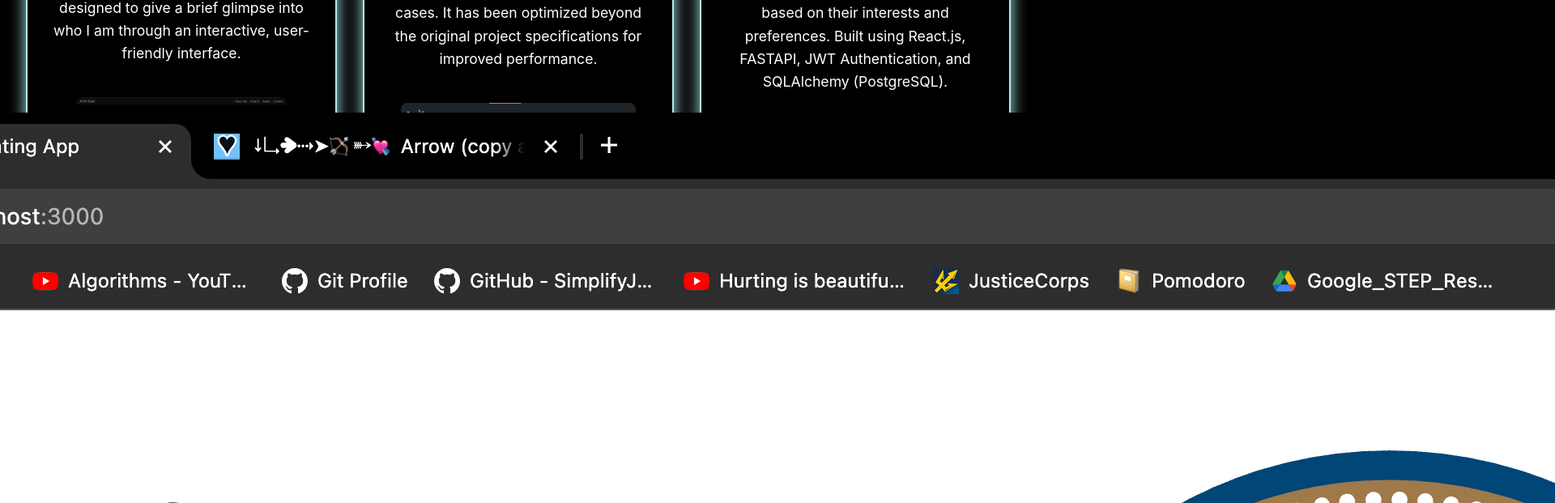
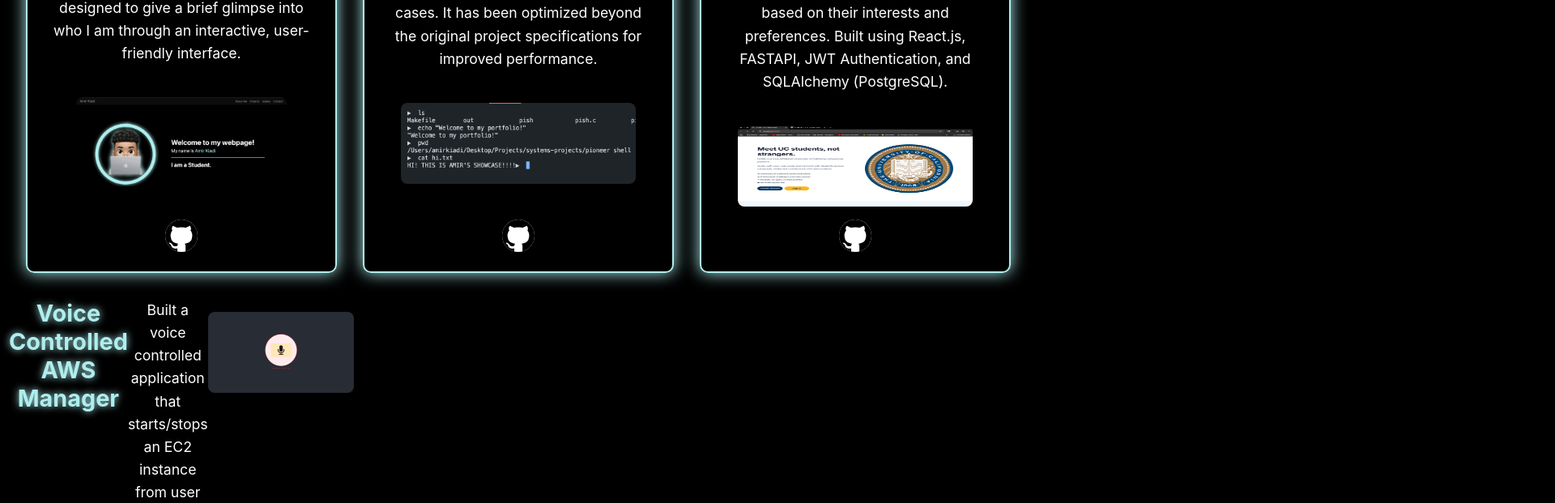
Before and after one commit to amirr-k/portfolio, a React (Create React App) app: page / in a window 1280 px wide. Shown: the part 2135-2756 px from the top of the page at 81% size, 1920 px wide, since content can reach past the window. Built offline with nearby package versions, Linux system fonts and the light colour scheme.

Commit message:
Forgot to add classname for image styling

```diff
--- a/src/Projects.js
+++ b/src/Projects.js
@@ -78,7 +78,7 @@ const Projects = () => {
                             to connect with classmates based on their interests and preferences.
                             Built using React.js, FASTAPI, JWT Authentication, and SQLAlchemy (PostgreSQL).
                         </p>
-                        <img src={imgThree} alt="Project Preview" className=""/>
+                        <img src={imgThree} alt="Project Preview" className="projImageTwo"/>
                         <button className="button" onClick={() => window.open('https://github.com/amirr-k/UCMe', '_blank')}>
                             <img src={git} alt="GitHub"/>
                         </button>
@@ -90,7 +90,7 @@ const Projects = () => {
                             starts/stops an EC2 instance from user speech with an 18s end to end response time.
                             Built using React.js, AWS Lambda, and AWS Transcribe.
                         </p>
-                        <img src={imgFour} alt="Project Preview" className=""/>
+                        <img src={imgFour} alt="Project Preview" className="projImageTwo"/>
                         <button className="button" onClick={() => window.open('https://github.com/amirr-k/Voice-Controlled-AWS', '_blank')}>
                             <img src={git} alt="GitHub"/>
                         </button>
```
